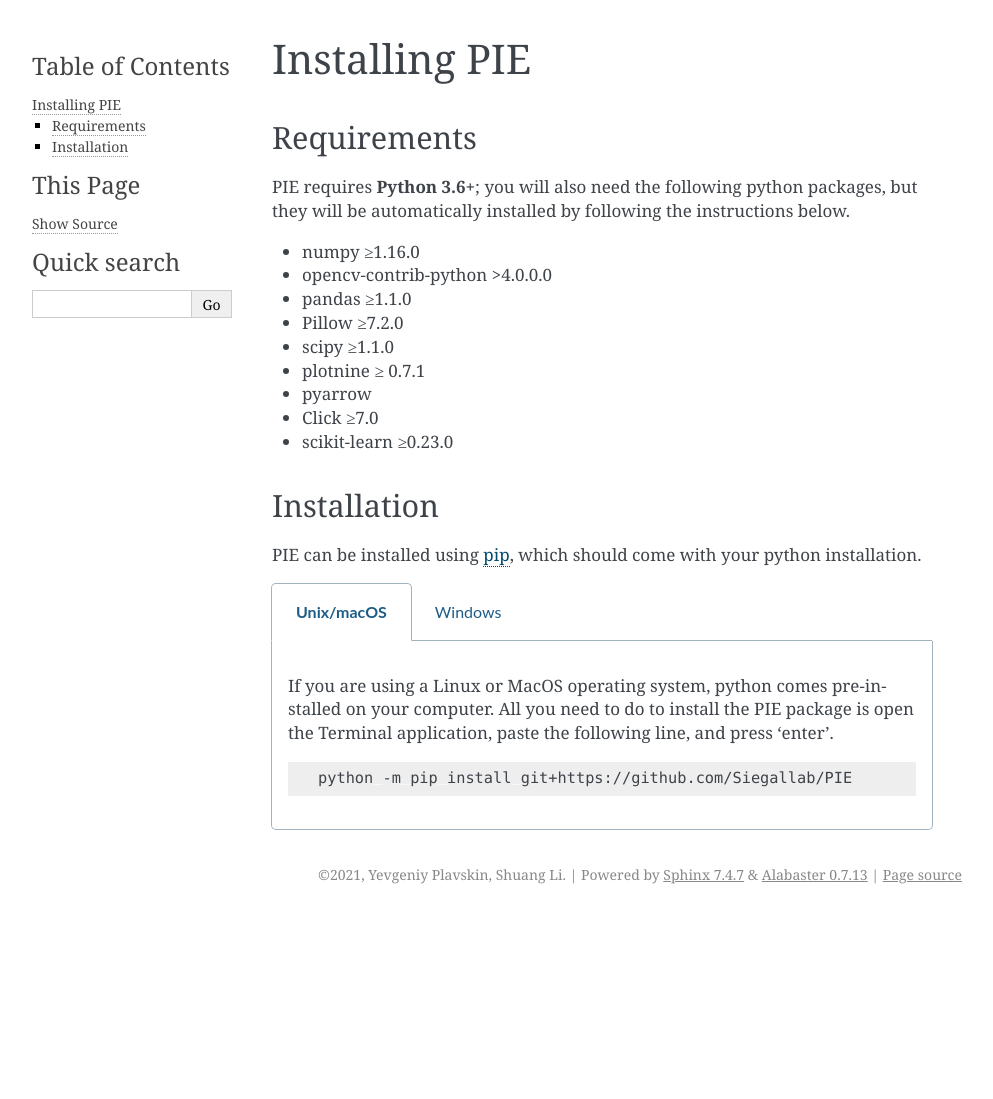
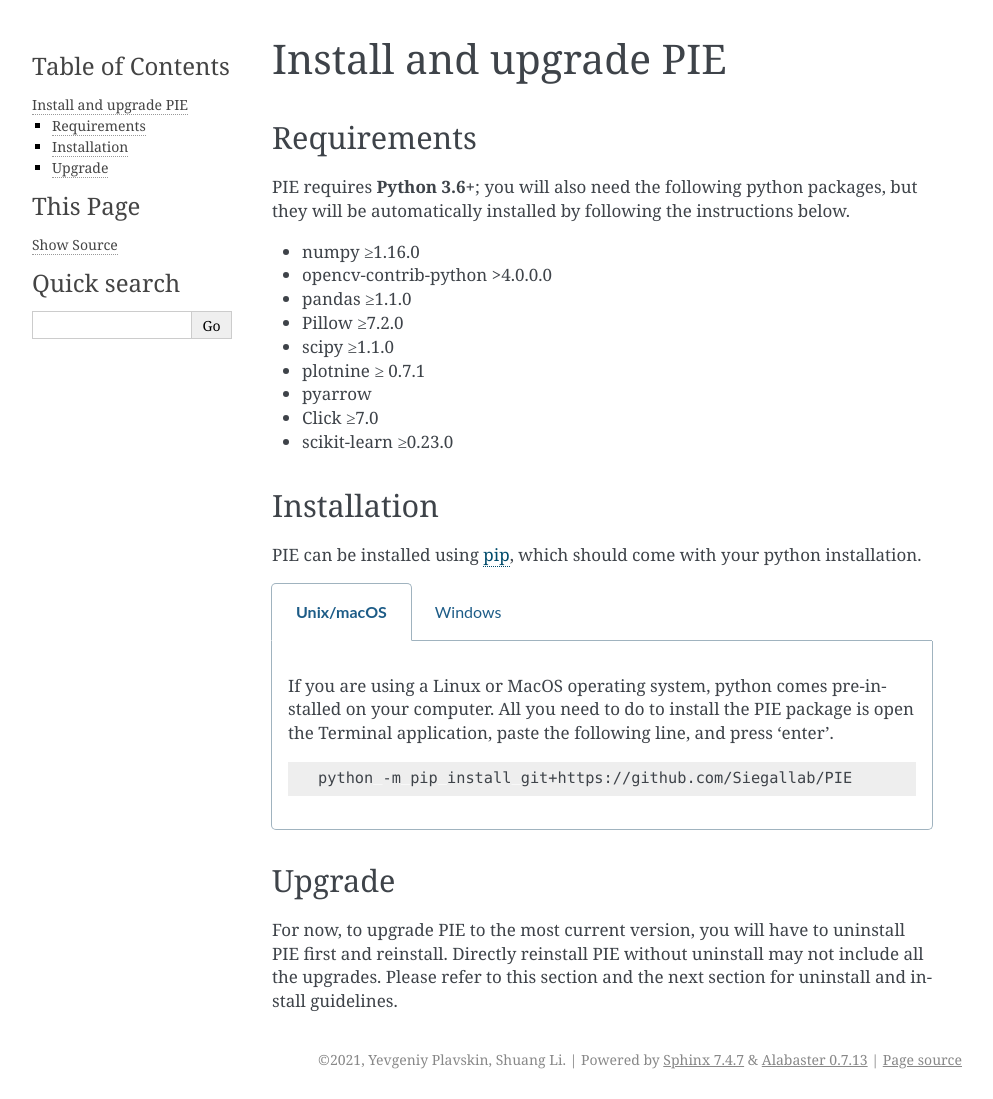
Before and after one commit to Siegallab/PIE, a Sphinx documentation site: the page built from docs/source/installation.rst, in a window 1280 px wide. Shown: the whole page, without its empty margins (148-1141 px from the left). Built offline with Sphinx 7.4.7, drawn with Linux system fonts in a browser that asks for light colours; pages that are not in the unit, such as notebooks, are missing from menus; before the commit the page ends 914 px from its top, so only the background shows below that.

Commit message:
Update installation.rst

```diff
--- a/docs/source/installation.rst
+++ b/docs/source/installation.rst
@@ -1,4 +1,4 @@
-Installing PIE
+Install and upgrade PIE
 ==============
 
 Requirements
@@ -56,3 +56,8 @@ PIE can be installed using `pip <https://pip.pypa.io/en/stable/>`_, which should
             then Windows likely does not know where to find the python program. You have to resolve this issue before proceeding with installation; see `here <https://www.architectryan.com/2018/03/17/add-to-the-path-on-windows-10/>`_ for directions on how to do this.
 
             Depending on your version of Windows, you may see ``WARNING: Couldn't compute FAST_CWD pointer`` and/or ``cygwin_warning``, with additional text, during installation; this may be followed by a period of a few minutes when nothing else changes on the screen. These warnings can safely be ignored, and package installation will continue automatically.
+
+Upgrade
+-------
+
+For now, to upgrade PIE to the most current version, you will have to uninstall PIE first and reinstall. Directly reinstall PIE without uninstall may not include all the upgrades. Please refer to this section and the next section for uninstall and install guidelines.
```
